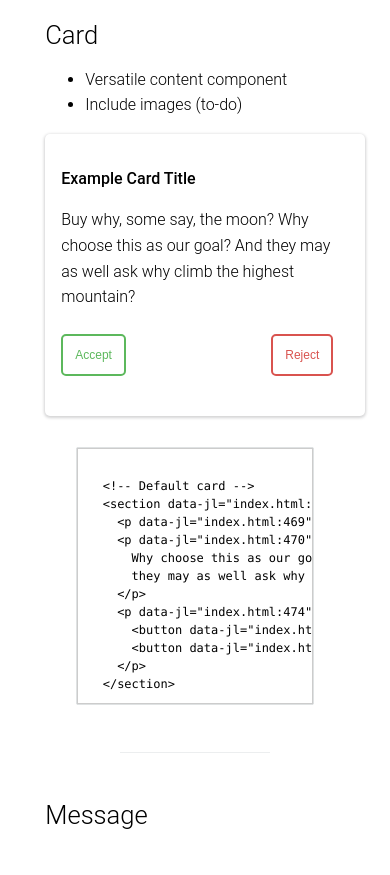
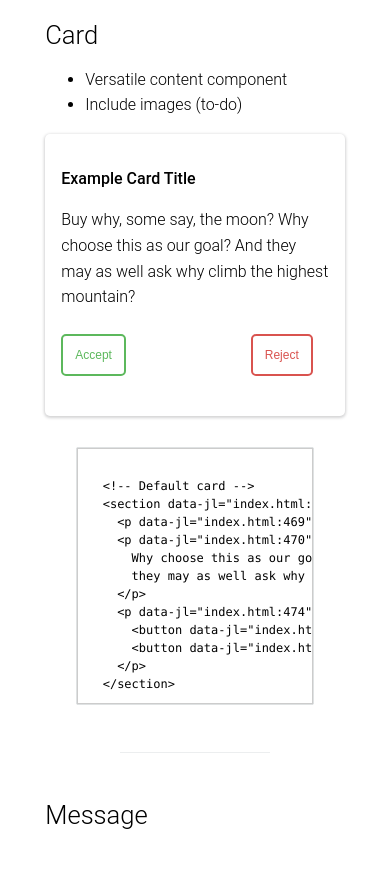
Before and after one commit to wwwillchen/goodwill, a website: page index.html in a window 390 px wide. Shown: the part 10340-11215 px from the top of the page. Drawn offline with nearby package versions, Linux system fonts and the light colour scheme; files that its build step writes are made by us from their sources.

Commit message:
make card responsive

```diff
--- a/styles/components/_card.scss
+++ b/styles/components/_card.scss
@@ -1,4 +1,5 @@
 .card {
+  max-width: 100%;
   width: 20rem;
   padding: 16px;
   border-radius: 5px;
```
